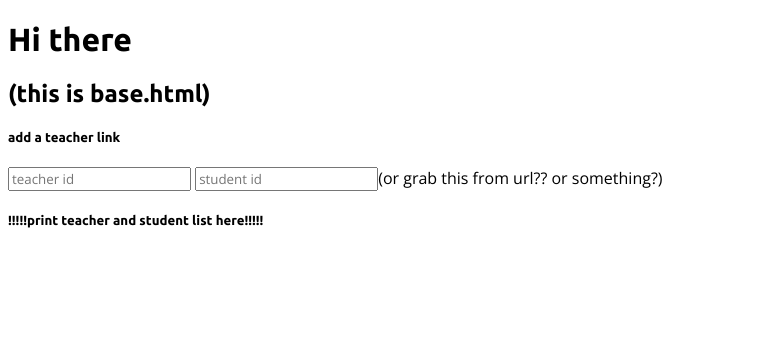
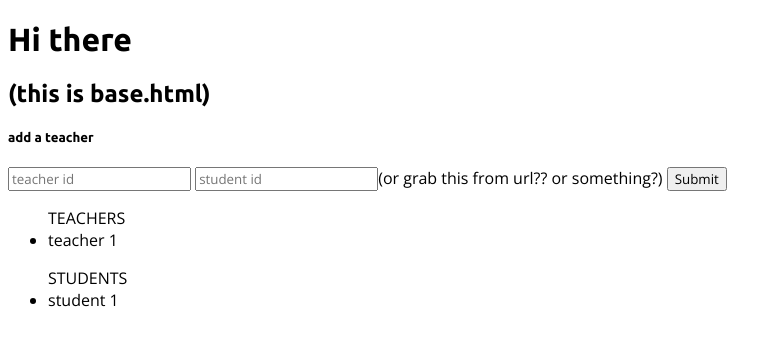
Before and after one commit to coriography/cello_tree, a Flask app: template templates/cellist_profile.html in a window 1280 px wide. Shown: the top 346 px of the page, without its empty margins (0-782 px from the left). Run offline with Flask 2, Linux system fonts and the light colour scheme; the template is opened without the code that fills it, so the values that code supplies are empty.

Commit message:
corrected input id and added ul's to contain teacher/student lists

```diff
--- a/templates/cellist_profile.html
+++ b/templates/cellist_profile.html
@@ -19,13 +19,19 @@
         <a target="_blank" href="{{cellist.music_url}}">Listen here</a>
     {% endif %}
 
-    <form action="">
-        <h5>add a teacher link</h5>
+    <form id="add_link">
+        <h5>add a teacher</h5>
         <input id="teacher_id" type="text" placeholder="teacher id">
-        <input id="teacher_id" type="text" placeholder="student id">(or grab this from url?? or something?)
+        <input id="student_id" type="text" placeholder="student id">(or grab this from url?? or something?)
+        <input type="submit">
     </form>
 
-    <h5>!!!!!print teacher and student list here!!!!!</h5>
+    <ul id="teachers_list">TEACHERS
+        <li>teacher 1</li>
+    </ul>
+    <ul id="students_list">STUDENTS
+        <li>student 1</li>
+    </ul>
 
     {% if cellist.posts %}
         <h4>Forum</h4>
```
